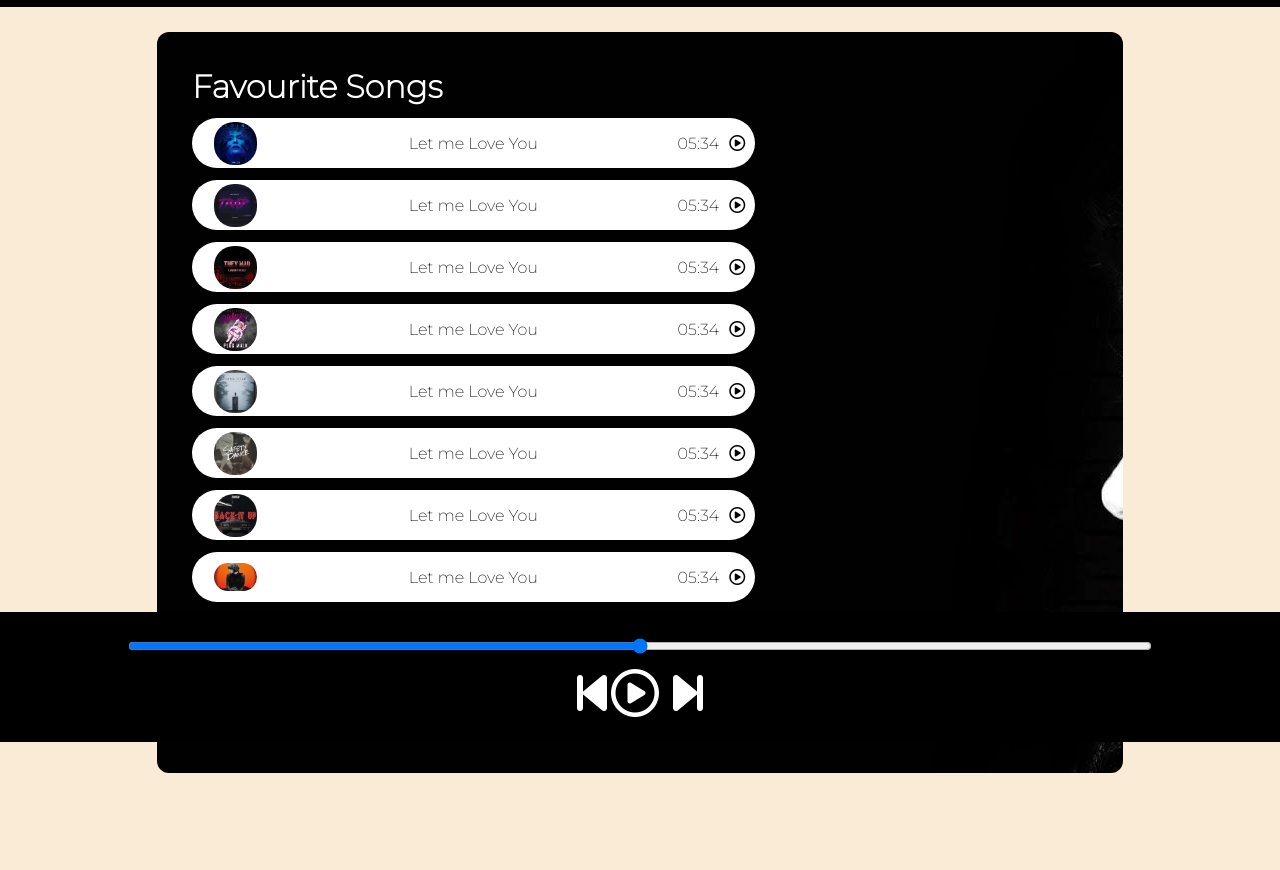
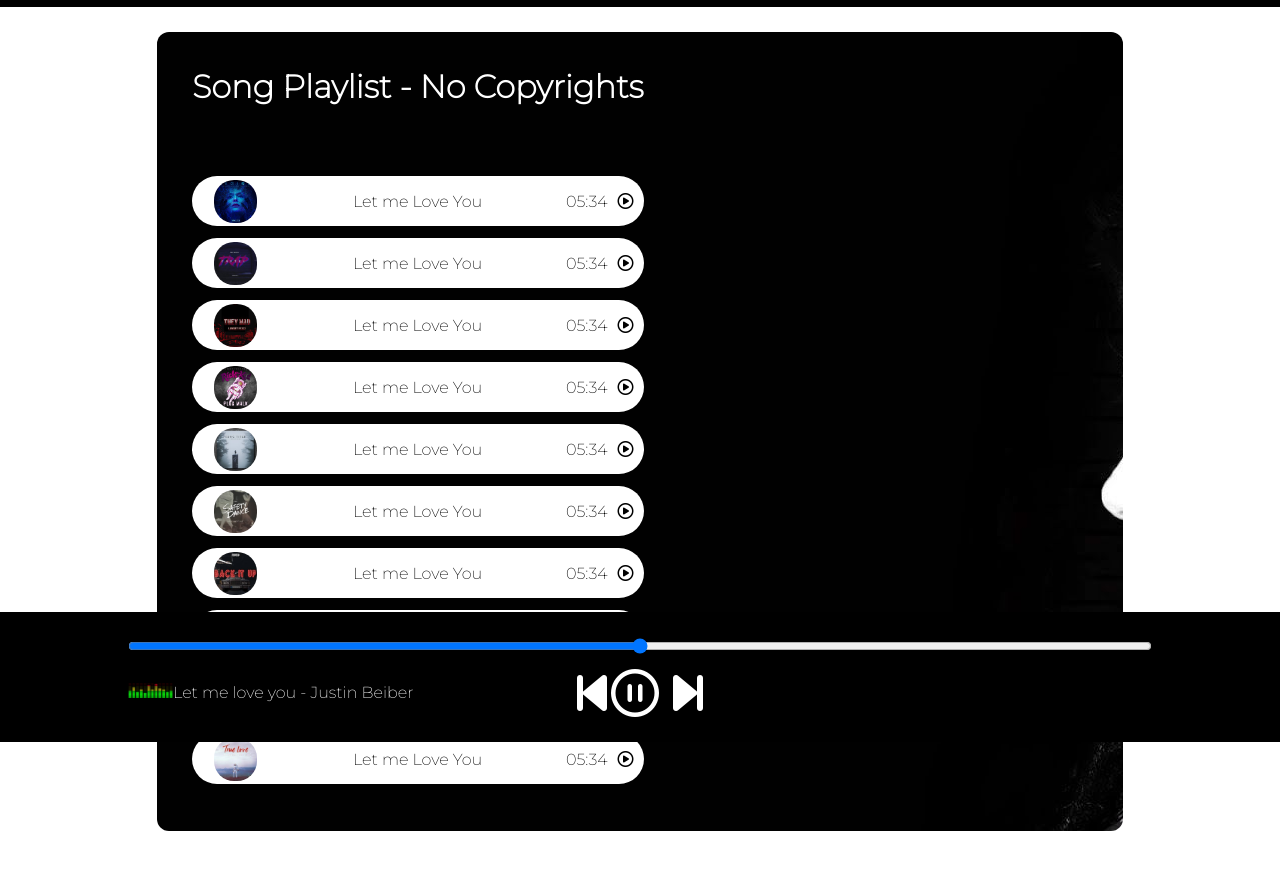
Before and after one commit to sushmita12345/Background-color, a plain HTML site: page index.html in a window 1280 px wide. Both pictures are taken after a click on the icon 635 px from the left and 750 px from the top of the page. Shown: the part 58-928 px from the top of the page. Drawn offline with Linux system fonts and the light colour scheme.

Commit message:
added music

```diff
--- a/app.js
+++ b/app.js
@@ -0,0 +1,35 @@
+let songIndex = 0;
+let audioElement = new Audio('songs/1.mp3');
+let masterPlay = document.getElementById('masterPlay');
+let myProgressBar = document.getElementById('myProgressBar');
+
+
+let songs = [
+    {songName: "Salam-e-Ishq", filePath: "song/1.mp3", coverPath: "covers/1.jpg"},
+    {songName: "Salam-e-Ishq", filePath: "song/1.mp3", coverPath: "covers/1.jpg"},
+    {songName: "Salam-e-Ishq", filePath: "song/1.mp3", coverPath: "covers/1.jpg"},
+    {songName: "Salam-e-Ishq", filePath: "song/1.mp3", coverPath: "covers/1.jpg"},
+    {songName: "Salam-e-Ishq", filePath: "song/1.mp3", coverPath: "covers/1.jpg"},
+    {songName: "Salam-e-Ishq", filePath: "song/1.mp3", coverPath: "covers/1.jpg"}
+
+
+]
+
+masterPlay.addEventListener('click', () => {
+    if(audioElement.paused || audioElement.currentTime<=0) {
+        audioElement.play();
+        masterPlay.classList.remove('fa-play-circle');
+        masterPlay.classList.add('fa-pause-circle');
+        gif.style.opacity = 1;
+    }
+    else {
+        audioElement.pause();
+        masterPlay.classList.remove('fa-pause-circle');
+        masterPlay.classList.add('fa-play-circle');
+        gif.style.opacity = 0;
+    }
+})
+
+myProgressBar.addEventListener('timeupdate', () => {
+
+})
--- a/index.html
+++ b/index.html
@@ -20,7 +20,8 @@
 
         <div class="songList">
 
-            <h1>Favourite Songs</h1>
+            <h1>Song Playlist - No Copyrights</h1>
+            <div class="songItemContainer">
                 <div class="songItem">
                     <img src="covers/1.jpg" alt="1">
                     <span>Let me Love You</span>
@@ -71,6 +72,7 @@
                     <span>Let me Love You</span>
                     <span class="songlistplay"><span class="timestamp">05:34</span><i class="far fa-play-circle"></i></span>
                 </div>
+            </div>
 
         </div>
         <div class="songBanner"></div>
@@ -78,10 +80,14 @@
 
     <div class="bottom">
         <input type="range" name="range" id="myProgressBar" min="0" max="100" />
+
         <div class="icons">
             <i class="fas fa-3x fa-step-backward"></i>
-            <i class="far fa-3x fa-play-circle"></i>
+            <i class="far fa-3x fa-play-circle" id="masterPlay"></i>
             <i class="fas fa-3x fa-step-forward"></i>
+        </div>
+        <div class="songInfo">
+            <img src="playing.gif" width="45px" alt="" id="gif">Let me love you - Justin Beiber
         </div>
     </div>
     <script src="https://kit.fontawesome.com/4cc5979471.js" crossorigin="anonymous"></script>
--- a/style.css
+++ b/style.css
@@ -1,7 +1,7 @@
 @import url('https://fonts.googleapis.com/css2?family=Montserrat:wght@200&display=swap');
 
 body{
-    background-color: antiquewhite;
+    background-color: white;
     font-family: 'Montserrat', sans-serif;
 }
 
@@ -74,19 +74,24 @@ nav ul li {
 }
 #myProgressBar {
     width: 80vw;
+    cursor: pointer;
 }
 
 .songItem{
     height: 50px;
     display: flex;
     background-color: white;
-    width: 44vw;
+
     color: black;
     margin: 12px 0;
     justify-content: space-between;
     align-items: center;
     border-radius: 35px;
 
+}
+
+.songItemContainer{
+    margin-top: 70px;
 }
 
 .songItem img{
@@ -97,8 +102,22 @@ nav ul li {
 
 .timestamp {
     margin: 0 10px;
+
 }
 
 .far {
     margin-right: 10px;
+    cursor: pointer;
 }
+
+.songInfo{
+    position: absolute;
+    left: 10vw;
+    margin-top: 30px;
+
+}
+
+.songInfo img{
+    opacity: 0;
+    transition: opacity 0.1s ease-in;
+}
```
Lines whose indentation alone changed are shown as unchanged.
